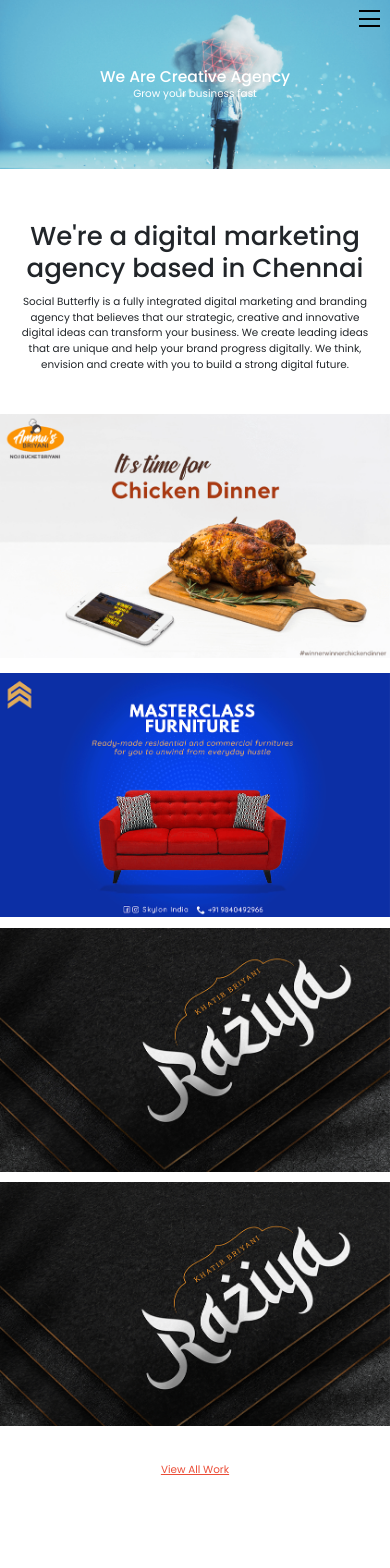
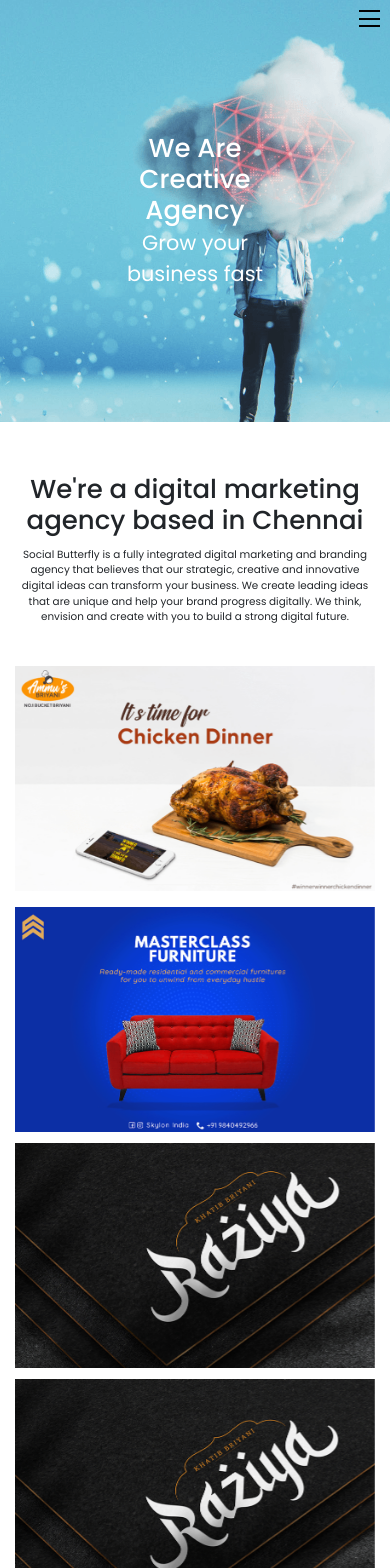
Before and after one commit to 2G-Developers/gosocio, a React (Create React App) app: page / in a window 390 px wide. Shown: the top 1568 px of the page. Built offline with nearby package versions, Linux system fonts and the light colour scheme.

Commit message:
hero banner height for mobile

```diff
--- a/src/components/About/About.jsx
+++ b/src/components/About/About.jsx
@@ -38,7 +38,7 @@
                         </div>
                     </div>
                 </div>
-                <div className="row mt-3" style={{justifyContent: "center"}}>
+                <div className="row mt-3" style={{padding: "0 15px"}}>
                     <div className="col-md-8 p-0">
                         <Zoom bottom duration={1000} delay={600}>
                             <Slider {...singleSettings}>
@@ -66,7 +66,7 @@
                     </div>
                 </div>
 
-                <div className="row mt-3">
+                <div className="row mt-3" style={{padding: "0 15px"}}>
                     <div className="col-md-4 pl-0">
                         <Zoom bottom duration={2000} delay={1000}>
                             <div className="about__img" style={{backgroundImage: `url('${skylon}')`}}>
@@ -83,7 +83,7 @@
                     </div>
                 </div>
 
-                <div className="row mt-3">
+                <div className="row mt-3" style={{padding: "0 15px"}}>
                     <div className="col-md-8 p-0">
                         <Zoom bottom duration={2000} delay={1400}>
                             <div className="about__img">
@@ -100,7 +100,7 @@
                     </div>
                 </div>
 
-                <div className="row mt-3">
+                <div className="row mt-3" style={{padding: "0 15px"}}>
                     <div className="col-md-4 pl-0">
                         <Zoom bottom duration={2000} delay={1800} distance="30px">
                             <div className="about__img" style={{backgroundImage: `url('${vr}')`}}>
--- a/src/components/Carousel/Carousel.jsx
+++ b/src/components/Carousel/Carousel.jsx
@@ -3,8 +3,8 @@
 function Carousel({images, altText, heading, subheading, span}) {
     return (
         <header id="hero" className="hero">
-            <div className="hero__img">
-                <img src={images} className="img-fluid" alt={altText} />
+            <div className="hero__img" style={{backgroundImage: `url(${images})`}}>
+                {/* <img src={images} className="img-fluid" alt={altText} /> */}
                 <div className="hero__caption">
                     <h3>{heading}</h3>
                     {subheading ? <p>{subheading} <span>{span}</span></p>: null}
--- a/src/style/components/Carousel/_carousel.scss
+++ b/src/style/components/Carousel/_carousel.scss
@@ -2,10 +2,18 @@
     position: relative;
 
     &__img {
+        height: 70vh;
+        background-position: center center;
+        background-size: cover;
+        background-repeat: no-repeat;
 
-        img {
-            object-fit: cover;
+        @include respond(tab-port) {
+            height: 50vh;
         }
+
+        // img {
+        //     object-fit: cover;
+        // }
     }
 
     &__caption {
@@ -24,7 +32,7 @@
             margin-bottom: 0;
 
             @include respond(tab-port) {
-                font-size: 1.5rem;
+                font-size: 2.5rem;
             }
         }
 
@@ -34,7 +42,8 @@
             margin-bottom: 0;
             font-weight: 200;
             @include respond(tab-port) {
-                font-size: 1rem;
+                font-size: 2rem;
+                // white-space: nowrap;
             }
         }
     }
```
